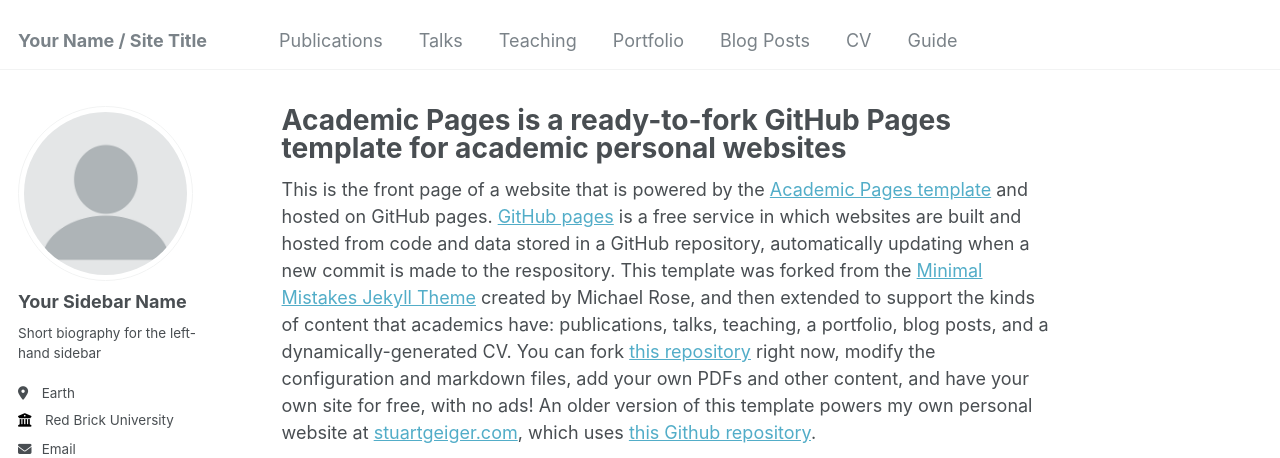
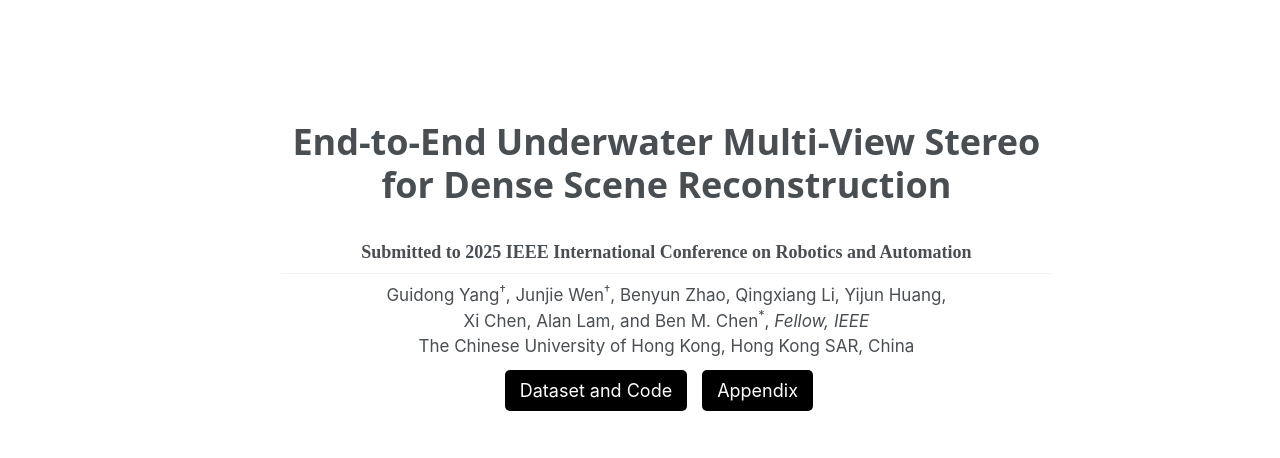
Before and after one commit to YANG-SOBER/UnderMVS, a Jekyll site: the page built from _pages/about.md, in a window 1280 px wide and 1400 px high. Shown: the top 458 px of the window. Built offline with Jekyll 4.4.1, drawn with Linux system fonts in a browser that asks for light colours; some web fonts are replaced; some of the changed text lies outside the part shown.

Commit message:
Update about.md

```diff
--- a/_pages/about.md
+++ b/_pages/about.md
@@ -1,49 +1,64 @@
 ---
 permalink: /
-title: "Academic Pages is a ready-to-fork GitHub Pages template for academic personal websites"
-author_profile: true
+title: ""
+excerpt: "About the paper"
+author_profile: false
 redirect_from:
-  - /about/
-  - /about.html
+    /about/
+    /about.html
+layout: single
 ---
 
-This is the front page of a website that is powered by the [Academic Pages template](https://github.com/academicpages/academicpages.github.io) and hosted on GitHub pages. [GitHub pages](https://pages.github.com) is a free service in which websites are built and hosted from code and data stored in a GitHub repository, automatically updating when a new commit is made to the respository. This template was forked from the [Minimal Mistakes Jekyll Theme](https://mmistakes.github.io/minimal-mistakes/) created by Michael Rose, and then extended to support the kinds of content that academics have: publications, talks, teaching, a portfolio, blog posts, and a dynamically-generated CV. You can fork [this repository](https://github.com/academicpages/academicpages.github.io) right now, modify the configuration and markdown files, add your own PDFs and other content, and have your own site for free, with no ads! An older version of this template powers my own personal website at [stuartgeiger.com](http://stuartgeiger.com), which uses [this Github repository](https://github.com/staeiou/staeiou.github.io).
+<style>
+  .masthead {
+    display: none !important;
+  }
+  .page__hero--overlay {
+    margin-top: 0 !important;
+  }
+</style>
 
-A data-driven personal website
-======
-Like many other Jekyll-based GitHub Pages templates, Academic Pages makes you separate the website's content from its form. The content & metadata of your website are in structured markdown files, while various other files constitute the theme, specifying how to transform that content & metadata into HTML pages. You keep these various markdown (.md), YAML (.yml), HTML, and CSS files in a public GitHub repository. Each time you commit and push an update to the repository, the [GitHub pages](https://pages.github.com/) service creates static HTML pages based on these files, which are hosted on GitHub's servers free of charge.
 
-Many of the features of dynamic content management systems (like Wordpress) can be achieved in this fashion, using a fraction of the computational resources and with far less vulnerability to hacking and DDoSing. You can also modify the theme to your heart's content without touching the content of your site. If you get to a point where you've broken something in Jekyll/HTML/CSS beyond repair, your markdown files describing your talks, publications, etc. are safe. You can rollback the changes or even delete the repository and start over -- just be sure to save the markdown files! Finally, you can also write scripts that process the structured data on the site, such as [this one](https://github.com/academicpages/academicpages.github.io/blob/master/talkmap.ipynb) that analyzes metadata in pages about talks to display [a map of every location you've given a talk](https://academicpages.github.io/talkmap.html).
 
-Getting started
-======
-1. Register a GitHub account if you don't have one and confirm your e-mail (required!)
-1. Fork [this repository](https://github.com/academicpages/academicpages.github.io) by clicking the "fork" button in the top right.
-1. Go to the repository's settings (rightmost item in the tabs that start with "Code", should be below "Unwatch"). Rename the repository "[your GitHub username].github.io", which will also be your website's URL.
-1. Set site-wide configuration and create content & metadata (see below -- also see [this set of diffs](http://archive.is/3TPas) showing what files were changed to set up [an example site](https://getorg-testacct.github.io) for a user with the username "getorg-testacct")
-1. Upload any files (like PDFs, .zip files, etc.) to the files/ directory. They will appear at https://[your GitHub username].github.io/files/example.pdf.
-1. Check status by going to the repository settings, in the "GitHub pages" section
+<h1 style="text-align: center; font-size: 36px; font-family: 'system-ui';">End-to-End Underwater Multi-View Stereo for Dense Scene Reconstruction</h1>
+<h2  style="text-align: center; font-size: 18px; font-family: 'Sama Devanagari';">
+    Submitted to 2025 IEEE International Conference on Robotics and Automation
+</h2>
+<div style=" text-align: center; font-size: 17px;">
+Guidong Yang<sup>†</sup>, Junjie Wen<sup>†</sup>, Benyun Zhao, Qingxiang Li, Yijun Huang, <br> Xi Chen, Alan Lam, and Ben M. Chen<sup>*</sup>, <i>Fellow, IEEE</i>
+</div>
+<div  style="text-align: center; font-size: 17px;" >
+The Chinese University of Hong Kong, Hong Kong SAR, China
 
-Site-wide configuration
-------
-The main configuration file for the site is in the base directory in [_config.yml](https://github.com/academicpages/academicpages.github.io/blob/master/_config.yml), which defines the content in the sidebars and other site-wide features. You will need to replace the default variables with ones about yourself and your site's github repository. The configuration file for the top menu is in [_data/navigation.yml](https://github.com/academicpages/academicpages.github.io/blob/master/_data/navigation.yml). For example, if you don't have a portfolio or blog posts, you can remove those items from that navigation.yml file to remove them from the header.
+</div>
 
-Create content & metadata
-------
-For site content, there is one markdown file for each type of content, which are stored in directories like _publications, _talks, _posts, _teaching, or _pages. For example, each talk is a markdown file in the [_talks directory](https://github.com/academicpages/academicpages.github.io/tree/master/_talks). At the top of each markdown file is structured data in YAML about the talk, which the theme will parse to do lots of cool stuff. The same structured data about a talk is used to generate the list of talks on the [Talks page](https://academicpages.github.io/talks), each [individual page](https://academicpages.github.io/talks/2012-03-01-talk-1) for specific talks, the talks section for the [CV page](https://academicpages.github.io/cv), and the [map of places you've given a talk](https://academicpages.github.io/talkmap.html) (if you run this [python file](https://github.com/academicpages/academicpages.github.io/blob/master/talkmap.py) or [Jupyter notebook](https://github.com/academicpages/academicpages.github.io/blob/master/talkmap.ipynb), which creates the HTML for the map based on the contents of the _talks directory).
+<div style="display: flex; flex-direction: row; margin: 10px auto; justify-content: center">
 
-**Markdown generator**
 
-I have also created [a set of Jupyter notebooks](https://github.com/academicpages/academicpages.github.io/tree/master/markdown_generator
-) that converts a CSV containing structured data about talks or presentations into individual markdown files that will be properly formatted for the Academic Pages template. The sample CSVs in that directory are the ones I used to create my own personal website at stuartgeiger.com. My usual workflow is that I keep a spreadsheet of my publications and talks, then run the code in these notebooks to generate the markdown files, then commit and push them to the GitHub repository.
+<button style="background-color: #000000; color: white;margin-right: 15px; padding: 10px 15px; border: none; border-radius: 5px;">
+<a href="https://github.com/YANG-SOBER/UwMVS" style="color: white; text-decoration: none;">Dataset and Code</a>
+</button>
 
-How to edit your site's GitHub repository
-------
-Many people use a git client to create files on their local computer and then push them to GitHub's servers. If you are not familiar with git, you can directly edit these configuration and markdown files directly in the github.com interface. Navigate to a file (like [this one](https://github.com/academicpages/academicpages.github.io/blob/master/_talks/2012-03-01-talk-1.md) and click the pencil icon in the top right of the content preview (to the right of the "Raw | Blame | History" buttons). You can delete a file by clicking the trashcan icon to the right of the pencil icon. You can also create new files or upload files by navigating to a directory and clicking the "Create new file" or "Upload files" buttons.
+<button style="background-color: #000000; color: white;margin-right: 15px; padding: 10px 15px; border: none; border-radius: 5px;">
+<a href="https://drive.google.com/file/d/1PmyY2Q4IqfwJe6e0VqSbXOzWym4WclSz/view?usp=sharing" style="color: white; text-decoration: none;">Appendix</a>
+</button>
 
-Example: editing a markdown file for a talk
-![Editing a markdown file for a talk](/images/editing-talk.png)
+</div>
 
-For more info
-------
-More info about configuring Academic Pages can be found in [the guide](https://academicpages.github.io/markdown/). The [guides for the Minimal Mistakes theme](https://mmistakes.github.io/minimal-mistakes/docs/configuration/) (which this theme was forked from) might also be helpful.
+
+<div style="text-align: center; font-family: 'American Typewriter'; font-weight: 400; ">
+<h2>Demo Video</h2>
+</div>
+
+<div style="text-align: center; margin: 0 auto;">
+    <iframe width="100%" height="500" src="https://www.youtube.com/embed/BP-HDq-7O5k" frameborder="0" allow="autoplay; encrypted-media" allowfullscreen></iframe>
+</div>
+
+<div style="text-align: center; font-family: 'American Typewriter'; font-weight: 400; ">
+<h2>Acknowledgements</h2>
+</div>
+
+<div style="text-align: justify">The work was supported in part by the Research Grants Council of Hong Kong SAR under Grants 14206821, 14217922 and 14209623, and in part by the InnoHK of the Government of the Hong Kong SAR via the Hong Kong Centre for Logistics Robotics.
+<br> <br>
+We would like to express our gratitude to all the ICRA reviewers for their time, efforts, and constructive comments.
+</div>
```
